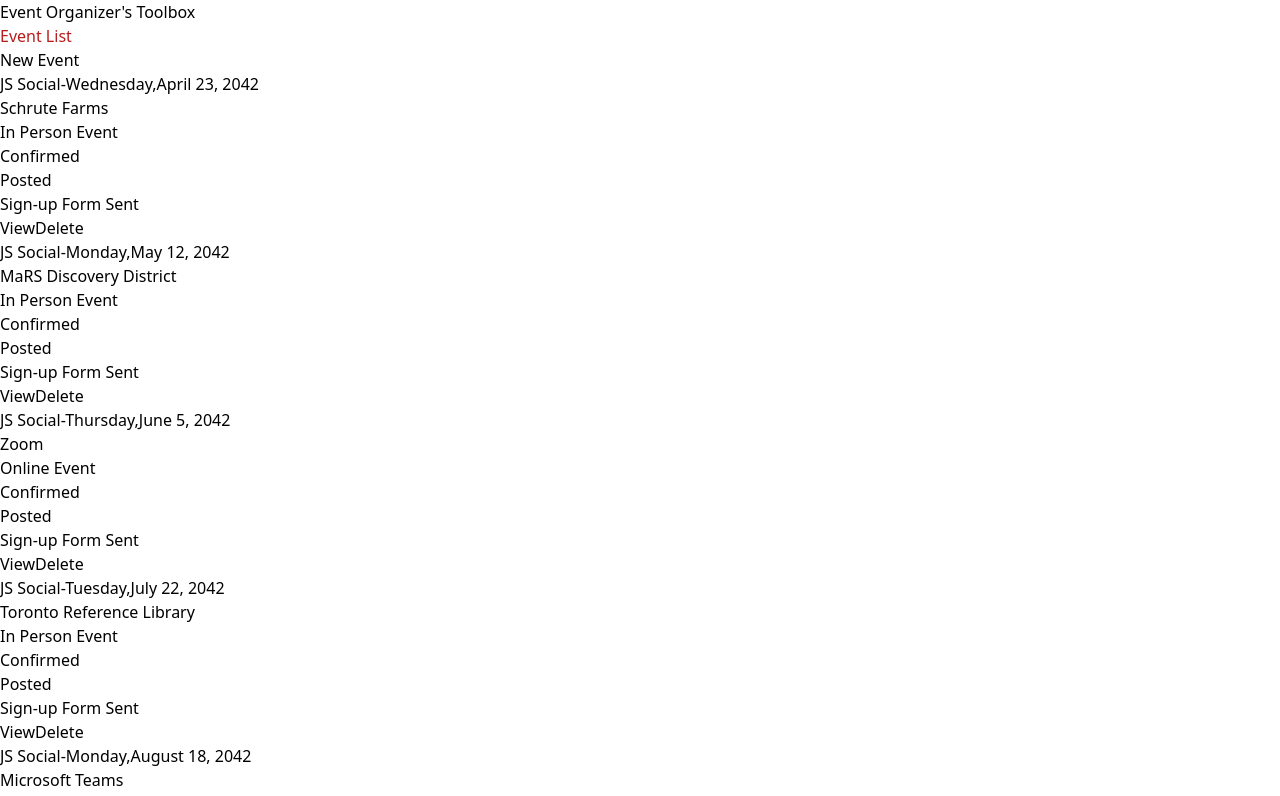
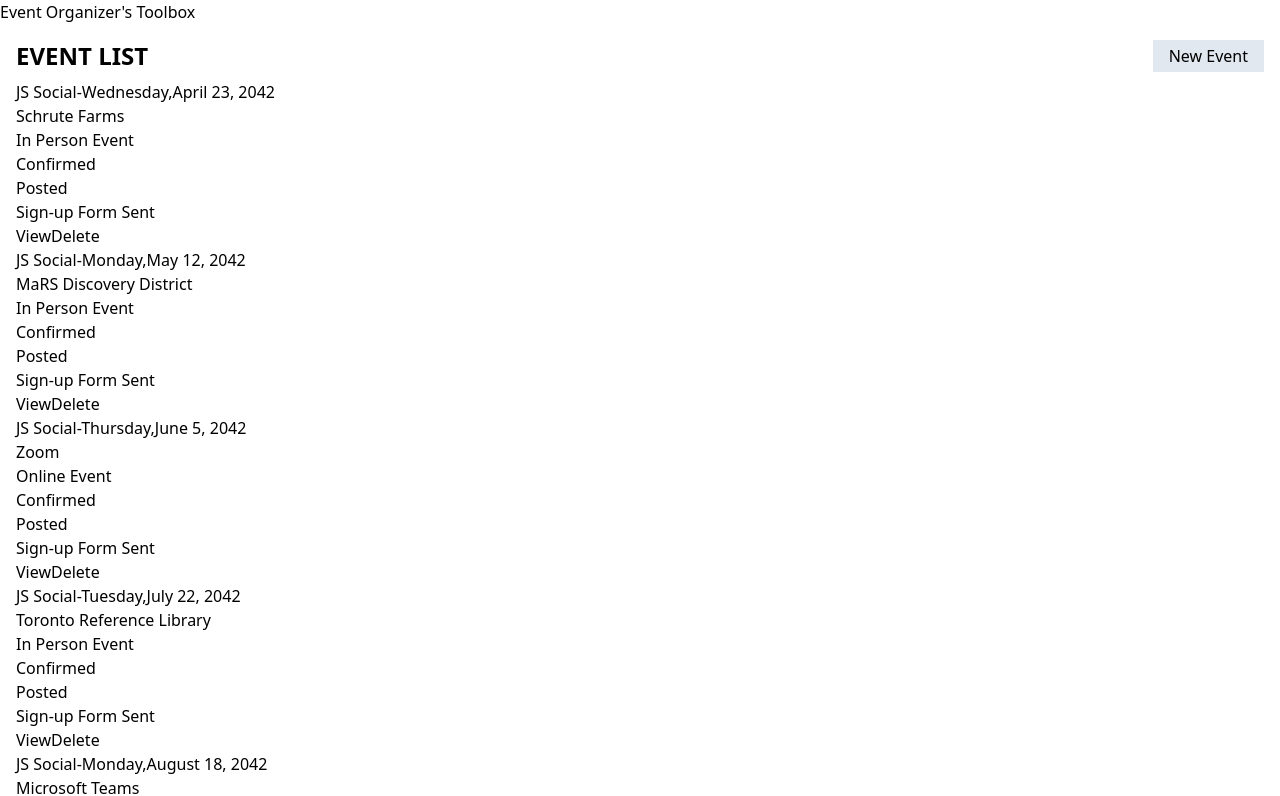
Before and after one commit to EOT-Event-Organizer-s-Toolbox/eot-codebase, a React (Vite) app in the folder web/: page / in a window 1280 px wide. Shown: the top 796 px of the page. Built offline with nearby package versions, Linux system fonts and the light colour scheme; data requests are answered from the project's data file.

Commit message:
Basic Style for List page

```diff
--- a/web/src/Components/EventList/EventList.tsx
+++ b/web/src/Components/EventList/EventList.tsx
@@ -17,10 +17,10 @@
 
   return (
     <div>
-      <main>
-        <div>
-          <h1 className="text-red-700">Event List</h1>
-          <button onClick={newCommunityEvent}>{newEventButtonLabel}</button>
+      <main className='p-4'>
+        <div className='flex flex-row justify-between align-middle pb-2'>
+          <h1 className="text-2xl font-black uppercase">Event List</h1>
+          <button className='bg-slate-200 pr-4 pl-4 pt-1 pb-1' onClick={newCommunityEvent}>{newEventButtonLabel}</button>
         </div>
 
         {events.map((event) => (
```
